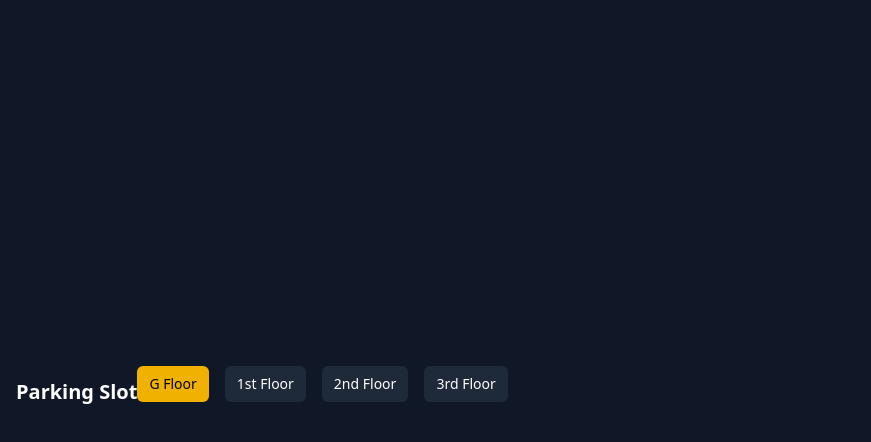
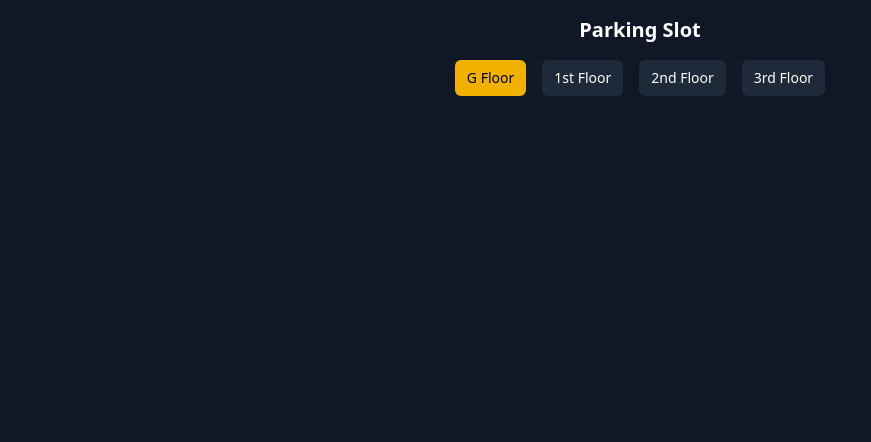
Before and after one commit to Luxxgit2k4/licenseplatedetection, an Astro site in the folder frontend/: page /parkingslot in a window 1280 px wide. Shown: the whole page, without its empty margins (0-871 px from the left). Built offline with nearby package versions, Linux system fonts and the light colour scheme; Astro itself is replaced by a stand-in of ours.

Commit message:
Changed flex-clo into flex-col lol
Signed-off-by: Luxxgit2k4 <lakshmanoni1234@gmail.com>

```diff
--- a/frontend/src/components/Parking.jsx
+++ b/frontend/src/components/Parking.jsx
@@ -2,7 +2,7 @@ import { useEffect, useState } from "react";
 
 const Parking = () => {
   return (
-    <div className="flex flex-clo items-center bg-gray-900 text-white min-h-screen p-4">
+    <div className="flex flex-col items-center bg-gray-900 text-white min-h-screen p-4">
     <h1 className="text-xl font-bold mb-4">Parking Slot</h1>
     <div className="flex gap-4 mb-8">
     <button className="px-3 py-2 bg-yellow-500 text-black rounded-md text-sm font-medium"> G Floor
```
